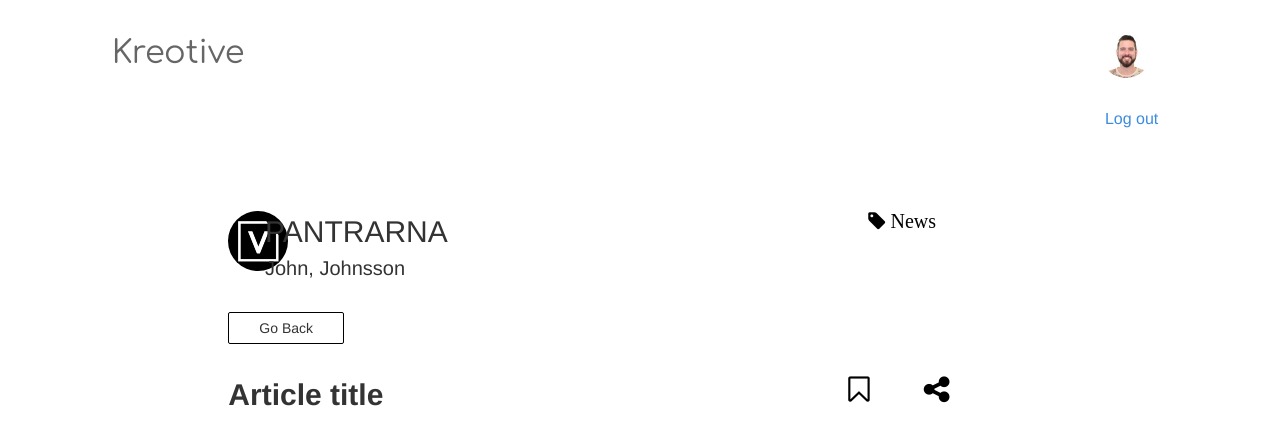
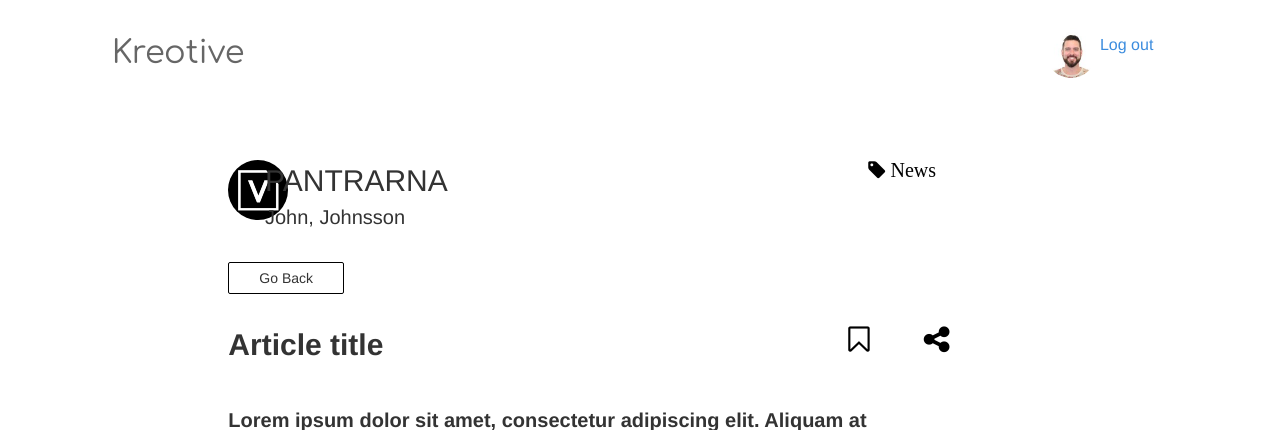
Before and after one commit to opendatakosovo/flask-api-app-framework, a Flask app: page /article/1 in a window 1280 px wide. Shown: the top 430 px of the page. Run offline with Flask 2, Linux system fonts and the light colour scheme; the visitor is signed in with stand-in values (Sample User, id 1); parts of the project's set-up code (start-up, migrations or seed data) failed here and were passed over; some libraries are stand-ins or nearby versions.

Commit message:
Feed layout improvements

```diff
--- a/app/static/css/main.css
+++ b/app/static/css/main.css
@@ -585,7 +585,7 @@
 
     .profile-img{
         width: 50px;
-        margin-left: 55px;
+        /*margin-left: 55px;*/
         margin-top: 13px;
     }
 
--- a/app/templates/layout.html
+++ b/app/templates/layout.html
@@ -47,11 +47,11 @@
                     <div class="col-xs-4 col-md-8">
                         {% if current_user.is_authenticated() %}
                         <div class="row">
-                            <div class="col-md-2 col-md-offset-10">
+                            <div class="col-md-3 col-md-offset-10">
                                 <a href="{{ url_for('profile.feed', profile_slug = current_user.name)  }}" style="margin: auto"><img src="../static/img/prof1.jpg" class="img-circle profile-img"></a>
-                                <a href="{{ url_for('auth.logout')  }}" id="sign-in" style="color:#3b8cde" >Log out</a>
-
-
+{#                            </div>#}
+{#                            <div class="col-md-2">#}
+                                <a href="{{ url_for('auth.logout')  }}" style="color:#3b8cde; font-size:16px; margin-top: 30px;" >Log out</a>
                             </div>
                         </div>
                         {% else %}
--- a/app/templates/mod_feed/feed.html
+++ b/app/templates/mod_feed/feed.html
@@ -21,7 +21,7 @@
                                     <li><a href="{{ url_for('user.account', slug = current_user.name)  }}">Account Details</a></li>
                                 </ul>
                             </div>
-                            <a href="{{ url_for('main.write') }}" class="fa fa-pencil col-md-1" ></a>
+                            <a href="{{ url_for('article.new_article') }}" class="fa fa-pencil col-md-1" ></a>
                             <a href="" class="fa fa-search col-md-1 col-sm-3 col-xs-2" id="search" style="margin-left: -75px; margin-right: 70px;"></a>
                             <a href="" class="fa fa-file-video-o col-md-1 col-md-offset-5 col-sm-1 col-sm-offset-5 col-xs-1 col-xs-offset-1 text-center" id="video-type" data-toggle="tooltip" title="Filter by video"></a>
                             <a href="" class="fa fa-file-audio-o col-md-1 col-sm-1 col-xs-1 text-center" id="audio-type" data-toggle="tooltip" title="Filter by audio"></a>
```
